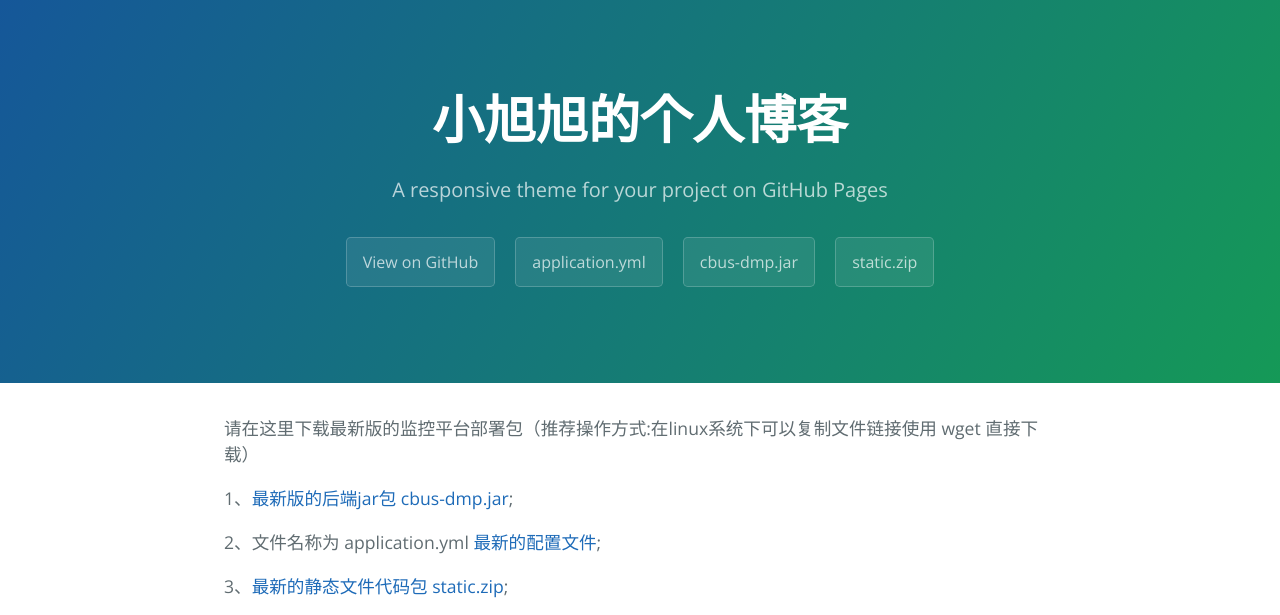
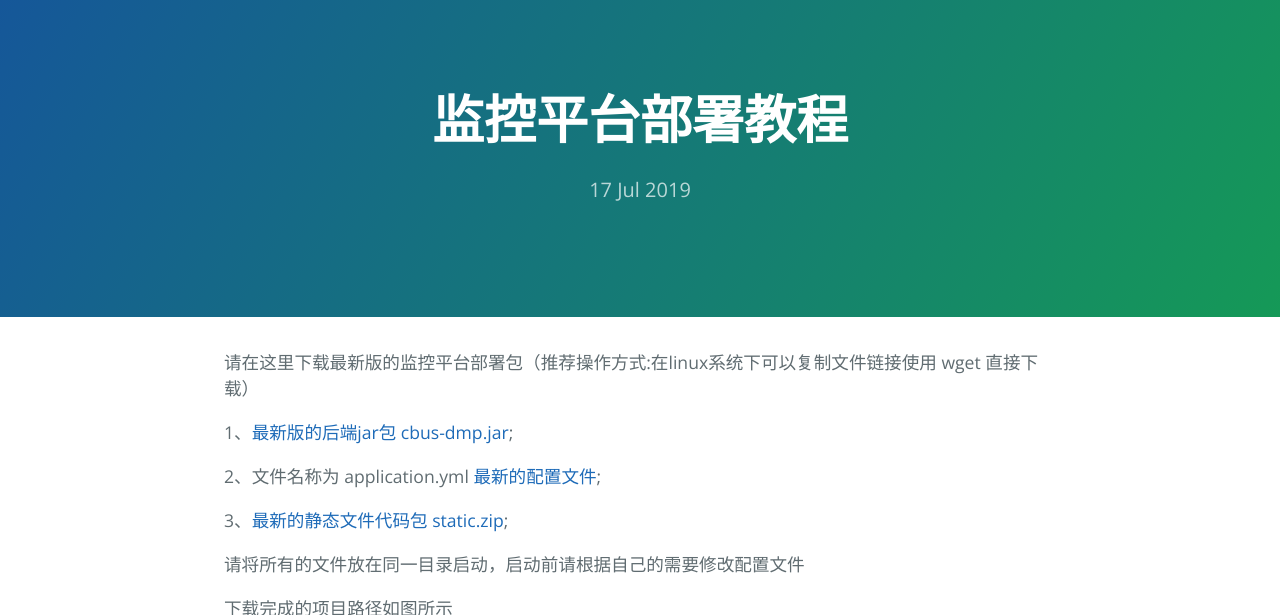
Before and after one commit to zhangzexu/zhangzexu.github.io, a Jekyll site: the page built from _posts/2019-07-17-cbus-dmp-content.markdown, in a window 1280 px wide and 900 px high, cut to the strip 0-615 px from the top of the window. Built offline with Jekyll 4.4.1, drawn with Linux system fonts in a browser that asks for light colours; comment, search, counter and statistics services are not loaded.

Commit message:
首次提交

```diff
--- a/_config.yml
+++ b/_config.yml
@@ -20,7 +20,7 @@ markdown: kramdown
 #gitalk settings
 gitalk:
   enable: true #用来做启用判断可以不用
-  owner: zhangzeux
+  owner: zhangzexu
   repo:  zhangzexu.github.io
   admin: zhangzexu
   clientID: 8bb21c31f4b8beb9587c
--- a/_layouts/default.html
+++ b/_layouts/default.html
@@ -10,26 +10,9 @@
 
       {{ content }}
 
-      <div id="gitalk-container"></div>
-
       {% include page-footer.html %}
 
     </section>
 
   </body>
-  <script type="text/javascript">
-      const gitalk = new Gitalk({
-
-          clientID: '{{site.gitalk.clientID}}',
-          clientSecret: '{{site.gitalk.clientSecret }}>',
-          repo: '{{site.gitalk.repo}}',
-          owner: '{{site.gitalk.owner}}',
-          admin: '{{site.gitalk.admin}}',
-          id: location.pathname,      // Ensure uniqueness and length less than 50
-          distractionFreeMode: false  // Facebook-like distraction free mode
-      })
-
-      gitalk.render('gitalk-container')
-
-  </script>
 </html>
--- a/_layouts/page.html
+++ b/_layouts/page.html
@@ -1,5 +1,38 @@
----
-layout: default
----
+<!DOCTYPE html>
+<html lang="{{ site.locale }}">
 
-{{ content }}
+{% include head.html %}
+
+<body>
+<section class="page-header">
+    <h1 class="project-name">{{ page.title }}</h1>
+    <h2 class="project-tagline">{{ page.date | date_to_string }}</h2>
+</section>
+
+<section class="main-content">
+
+    {{ content }}
+
+    <div id="gitalk-container"></div>
+
+    {% include page-footer.html %}
+
+</section>
+
+</body>
+<script type="text/javascript">
+    const gitalk = new Gitalk({
+
+        clientID: '{{site.gitalk.clientID}}',
+        clientSecret: '{{site.gitalk.clientSecret }}>',
+        repo: '{{site.gitalk.repo}}',
+        owner: '{{site.gitalk.owner}}',
+        admin: '{{site.gitalk.admin}}',
+        id: location.pathname,      // Ensure uniqueness and length less than 50
+        distractionFreeMode: false  // Facebook-like distraction free mode
+    })
+
+    gitalk.render('gitalk-container')
+
+</script>
+</html>
--- a/_posts/2016-02-12-sample-content.markdown
+++ b/_posts/2016-02-12-sample-content.markdown
@@ -1,5 +1,5 @@
 ---
-layout: default
+layout: page
 title:  "Welcome to Jekyll!"
 date:   2019-07-17 1:00:00
 categories: main
--- a/_posts/2019-07-17-cbus-dmp-content.markdown
+++ b/_posts/2019-07-17-cbus-dmp-content.markdown
@@ -1,5 +1,5 @@
 ---
-layout: default
+layout: page
 title:  "监控平台部署教程"
 date:   2019-07-17 1:00:00
 categories: main
```
